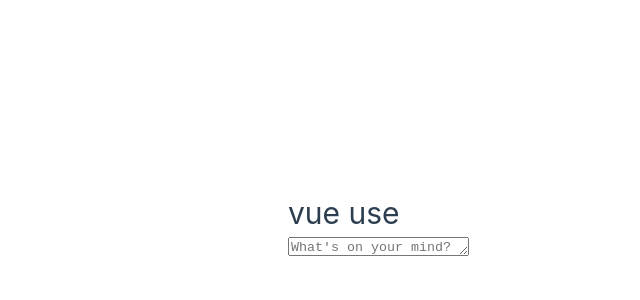
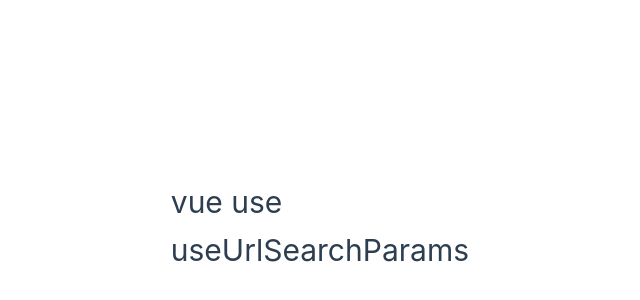
Before and after one commit to noah-00/vue3-doc, a Vue app: page / in a window 1280 px wide. Shown: the part 174-474 px from the top of the page, without its empty margins (171-811 px from the left). Built offline with nearby package versions, Linux system fonts and the light colour scheme.

Commit message:
✨ useUrlSearchParams

```diff
--- /dev/null
+++ b/src/components/VueUse/Browser/UseUrlSearchParams.vue
@@ -0,0 +1,11 @@
+<script setup lang="ts">
+import { useUrlSearchParams } from "@vueuse/core";
+
+const params = useUrlSearchParams("history");
+
+console.log(params.p); //http://localhost:5173/?p=params
+</script>
+
+<template>
+  <h1>useUrlSearchParams</h1>
+</template>
--- a/src/components/VueUse/index.vue
+++ b/src/components/VueUse/index.vue
@@ -13,8 +13,9 @@ import UseWindowFocus from "./Elements/UseWindowFocus.vue";
 
 import UseClipboard from "./Browser/UseClipboard.vue";
 import UseFileDialog from "./Browser/UseFileDialog.vue";
-import usePreferredLanguages from "./Browser/UsePreferredLanguages.vue";
-import useTextareaAutosize from "./Browser/UseTextareaAutosize.vue";
+import UsePreferredLanguages from "./Browser/UsePreferredLanguages.vue";
+import UseTextareaAutosize from "./Browser/UseTextareaAutosize.vue";
+import UseUrlSearchParams from "./Browser/UseUrlSearchParams.vue";
 </script>
 
 <template>
@@ -33,6 +34,7 @@ import useTextareaAutosize from "./Browser/UseTextareaAutosize.vue";
 
   <!-- <UseClipboard /> -->
   <!-- <UseFileDialog /> -->
-  <!-- <usePreferredLanguages /> -->
-  <useTextareaAutosize />
+  <!-- <UsePreferredLanguages /> -->
+  <!-- <UseTextareaAutosize /> -->
+  <UseUrlSearchParams />
 </template>
```
